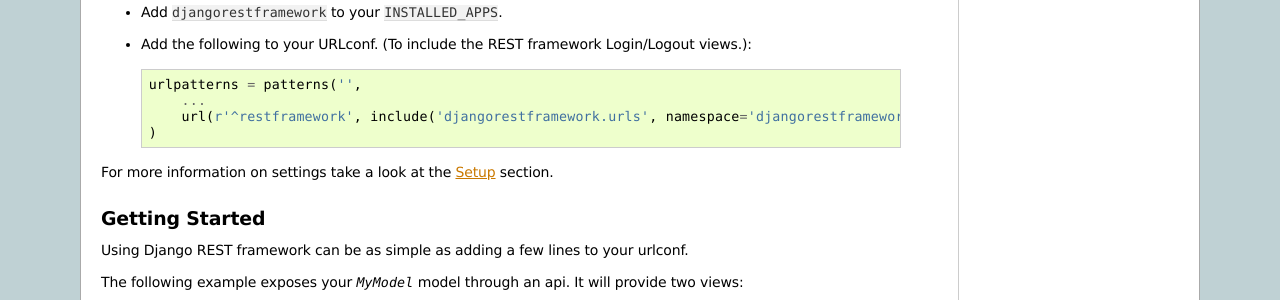
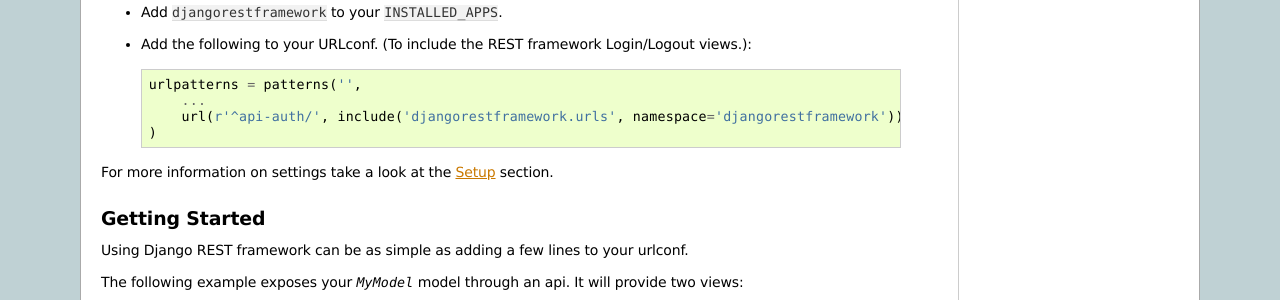
Before and after one commit to Adam-dev-coder/python-django-projects, a Sphinx documentation site: the page built from docs/index.rst, in a window 1280 px wide and 900 px high, scrolled down 988 px. Shown: the part 151-451 px from the top of the window. Built offline with Sphinx 7.4.7, drawn with Linux system fonts in a browser that asks for light colours.

Commit message:
Add trailing slash to auth url.  Refs: #248

```diff
--- a/docs/index.rst
+++ b/docs/index.rst
@@ -68,7 +68,7 @@ To add Django REST framework to a Django project:
 
     urlpatterns = patterns('',
         ...
-        url(r'^restframework', include('djangorestframework.urls', namespace='djangorestframework'))
+        url(r'^api-auth/', include('djangorestframework.urls', namespace='djangorestframework'))
     )
 
 For more information on settings take a look at the :ref:`setup` section.
```
